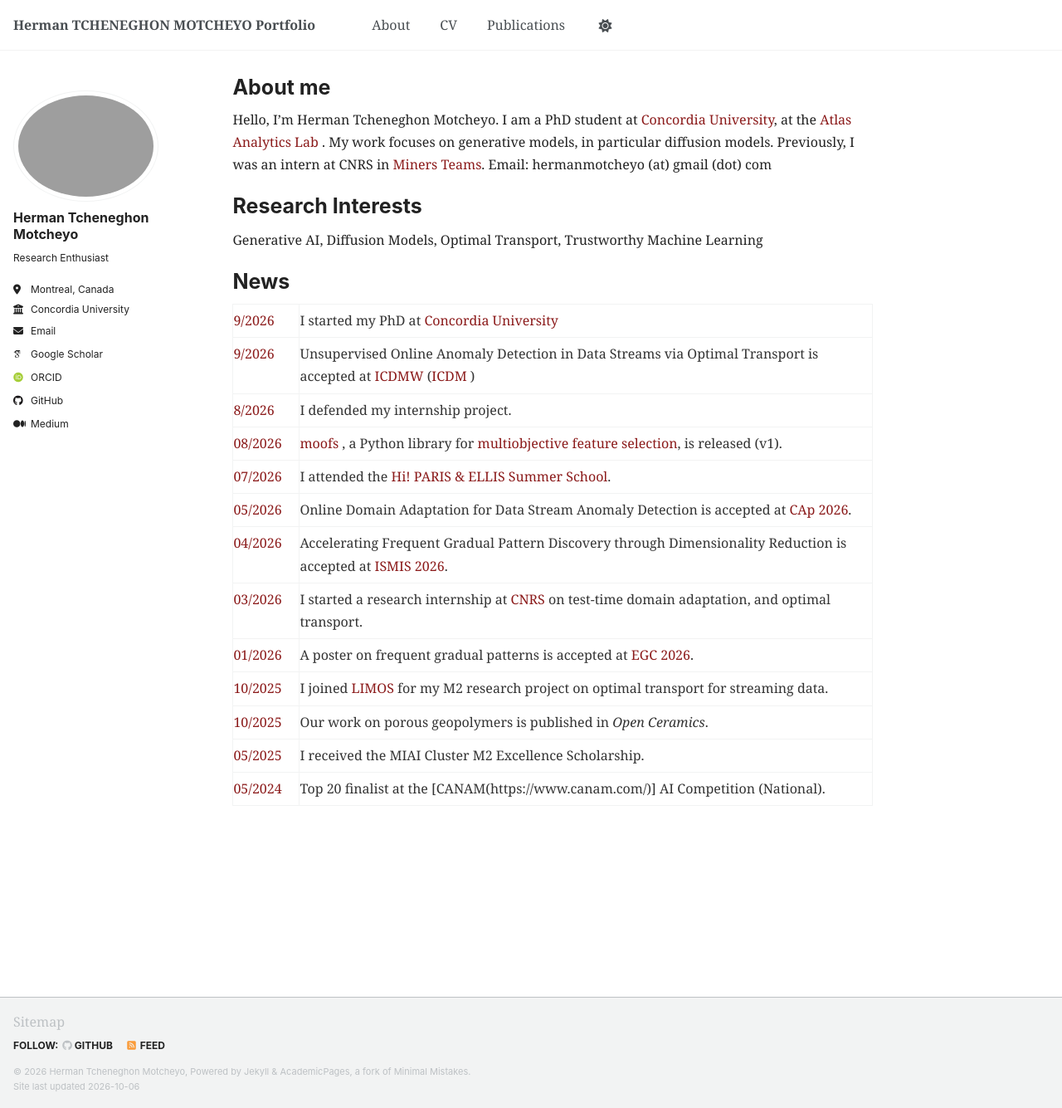
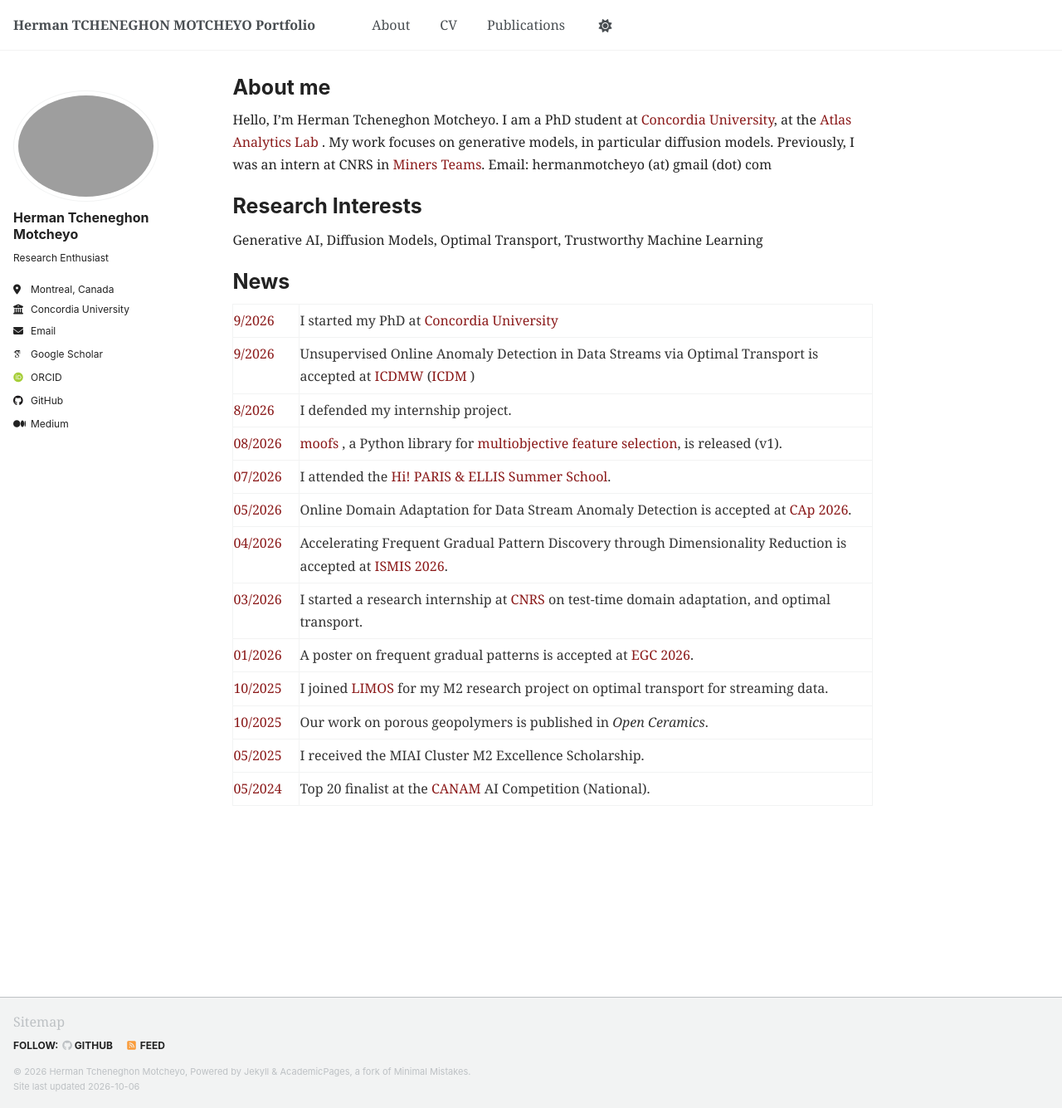
Before and after one commit to Herman-Motcheyo/Herman-Motcheyo.github.io, a Jekyll site: the page built from _pages/about.md, in a window 1280 px wide and 1335 px high. Shown: the whole window at 83% size. Built offline with Jekyll 4.4.1, drawn with Linux system fonts in a browser that asks for light colours; some web fonts are replaced; a script that is not in the unit is left out; some of the changed lines change nothing that is shown.

Commit message:
update: update

```diff
--- a/_pages/about.md
+++ b/_pages/about.md
@@ -120,6 +120,6 @@
   </tr>
   <tr>
     <td class="news-date">05/2024</td>
-    <td class="news-text">Top 20 finalist at the [CANAM(https://www.canam.com/)] AI Competition (National).</td>
+    <td class="news-text">Top 20 finalist at the  <a href="https://www.canam.com/">CANAM</a>  AI Competition (National).</td>
   </tr>
 </table>
```
